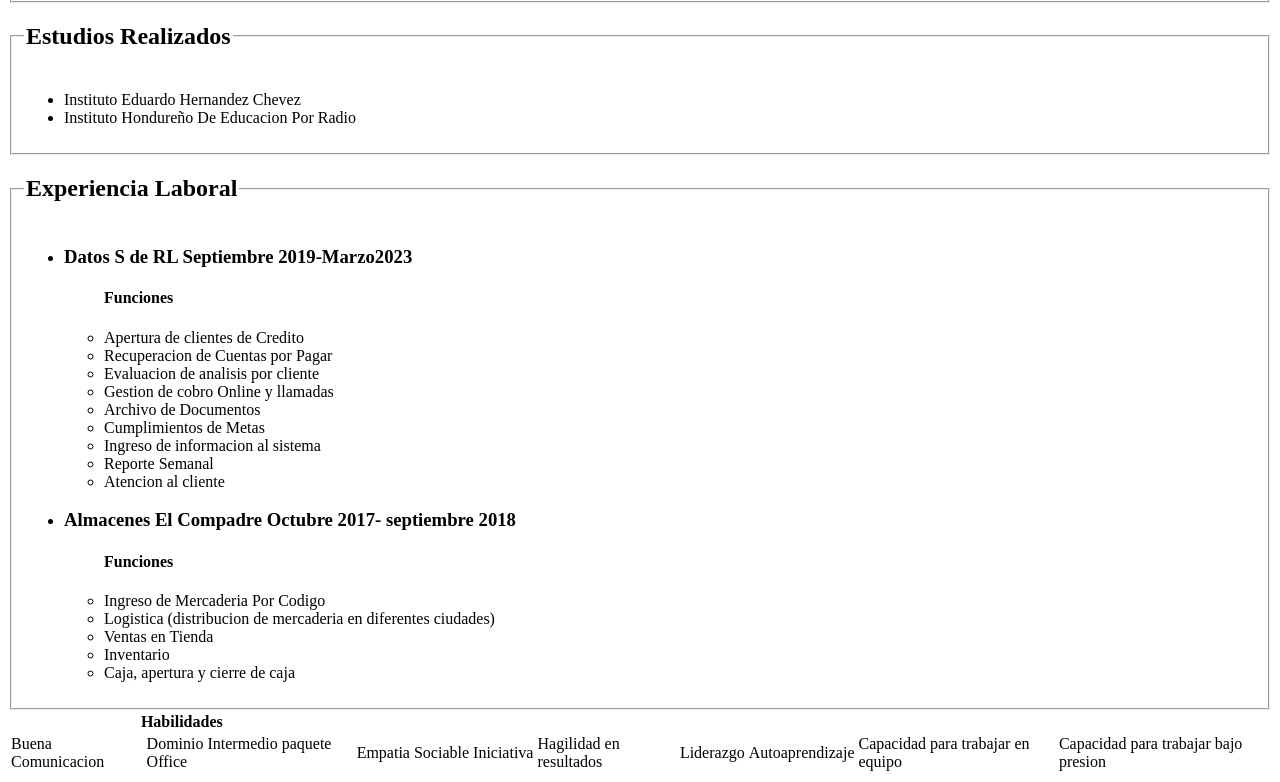
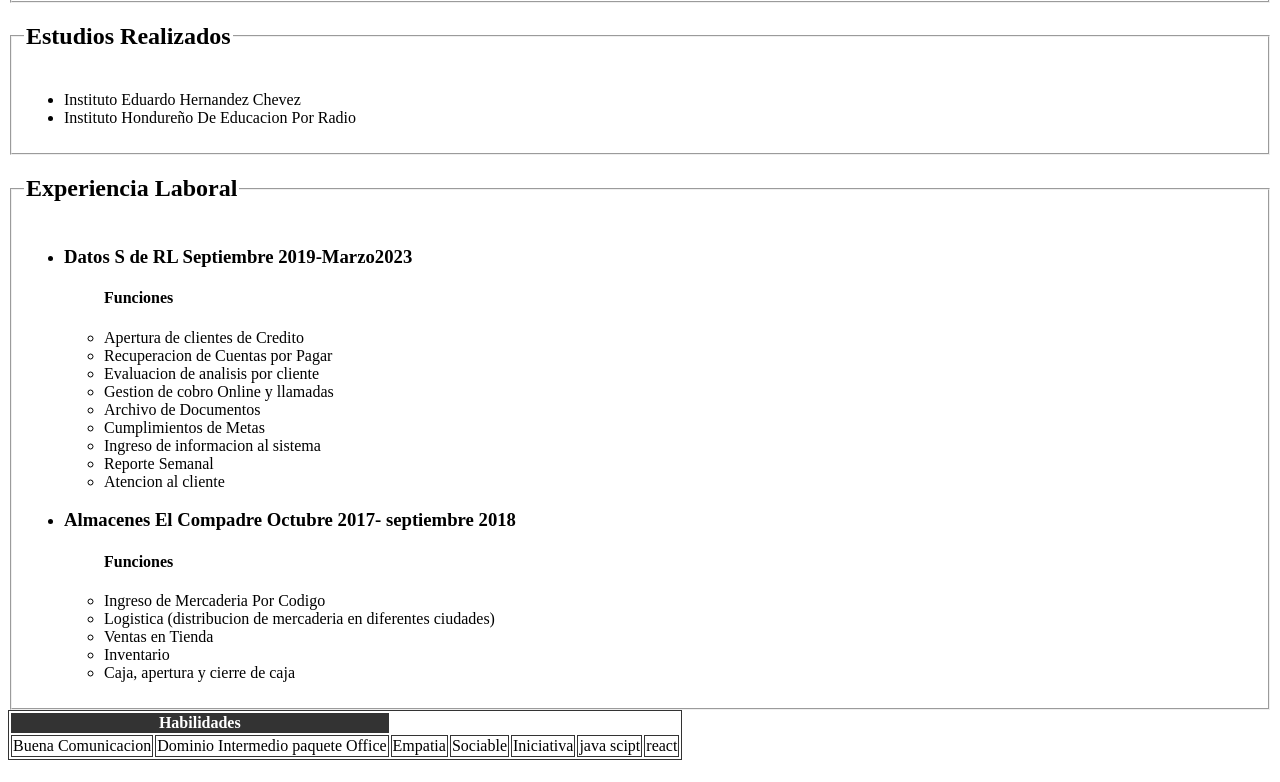
Before and after one commit to Josuedci/html-intro, a plain HTML site: page index.html in a window 1280 px wide. Shown: the part 640-1422 px from the top of the page. Drawn offline with Linux system fonts and the light colour scheme.

Commit message:
estiloscss

```diff
--- a/index.html
+++ b/index.html
@@ -4,6 +4,7 @@
     <meta charset="UTF-8">
     <meta name="viewport" content="width=device-width, initial-scale=1.0">
     <title>Mi Curriculum Vitae</title>
+    <link rel="stylesheet" href="style.css">
 </head>
 <head>
     <h1>Josue David Chavez Izaguirre</h1>
@@ -83,11 +84,8 @@
             <td>Empatia</td>
             <td>Sociable</td>
             <td>Iniciativa</td>
-            <td>Hagilidad en resultados</td>
-            <td>Liderazgo</td>
-            <td>Autoaprendizaje</td>
-            <td>Capacidad para trabajar en equipo</td>
-            <td>Capacidad para trabajar bajo presion</td>
+           <td>java scipt</td>
+           <td>react</td>
           </tr>
         </tbody>
       </table>
--- a/style.css
+++ b/style.css
@@ -0,0 +1,17 @@
+h1{
+    color: rgba(40, 117, 180, 0.925);
+}
+
+table,
+td {
+  border: 1px solid #333;
+}
+
+thead,
+tfoot {
+  background-color: #333;
+  color: #fff;
+  ;
+
+
+}
```
